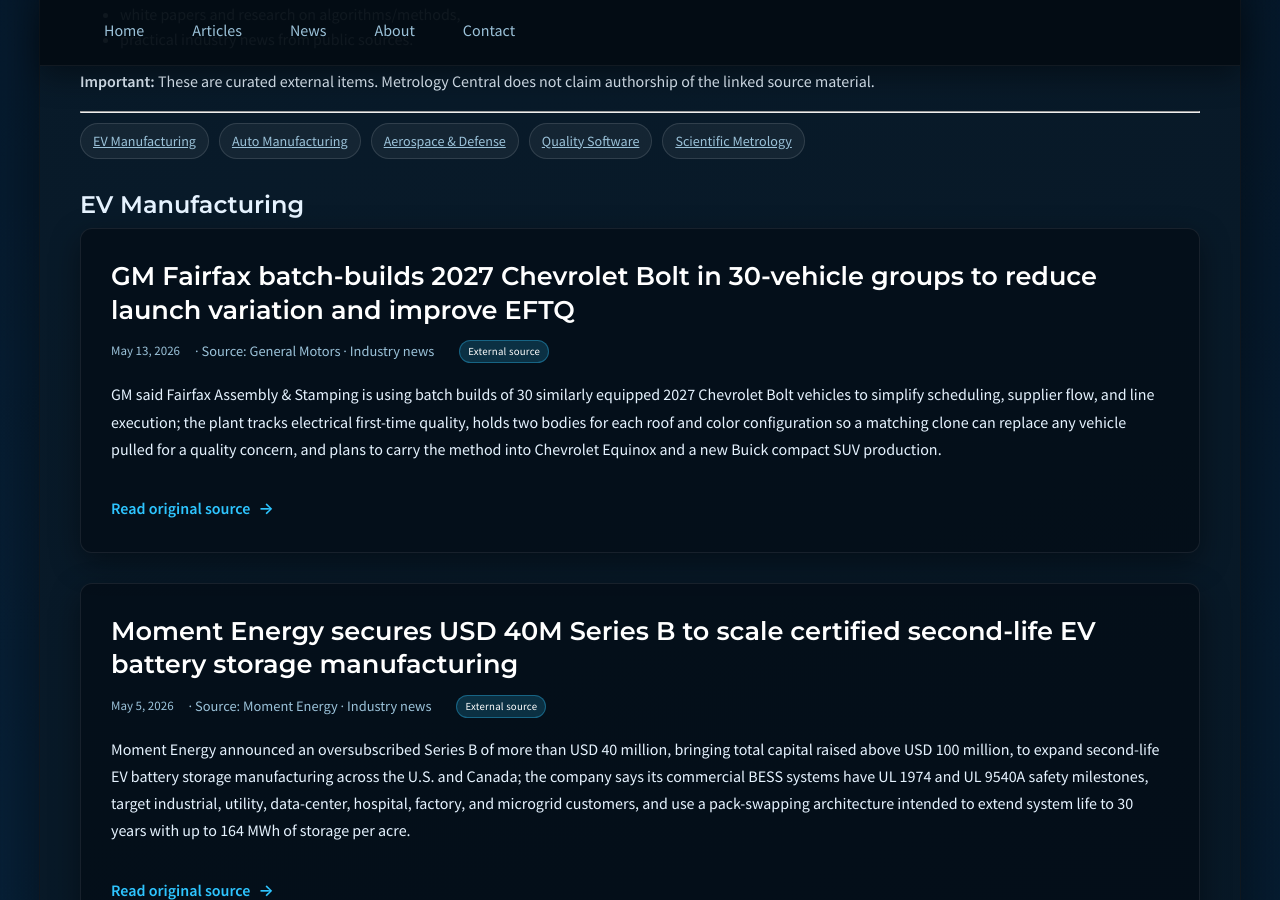
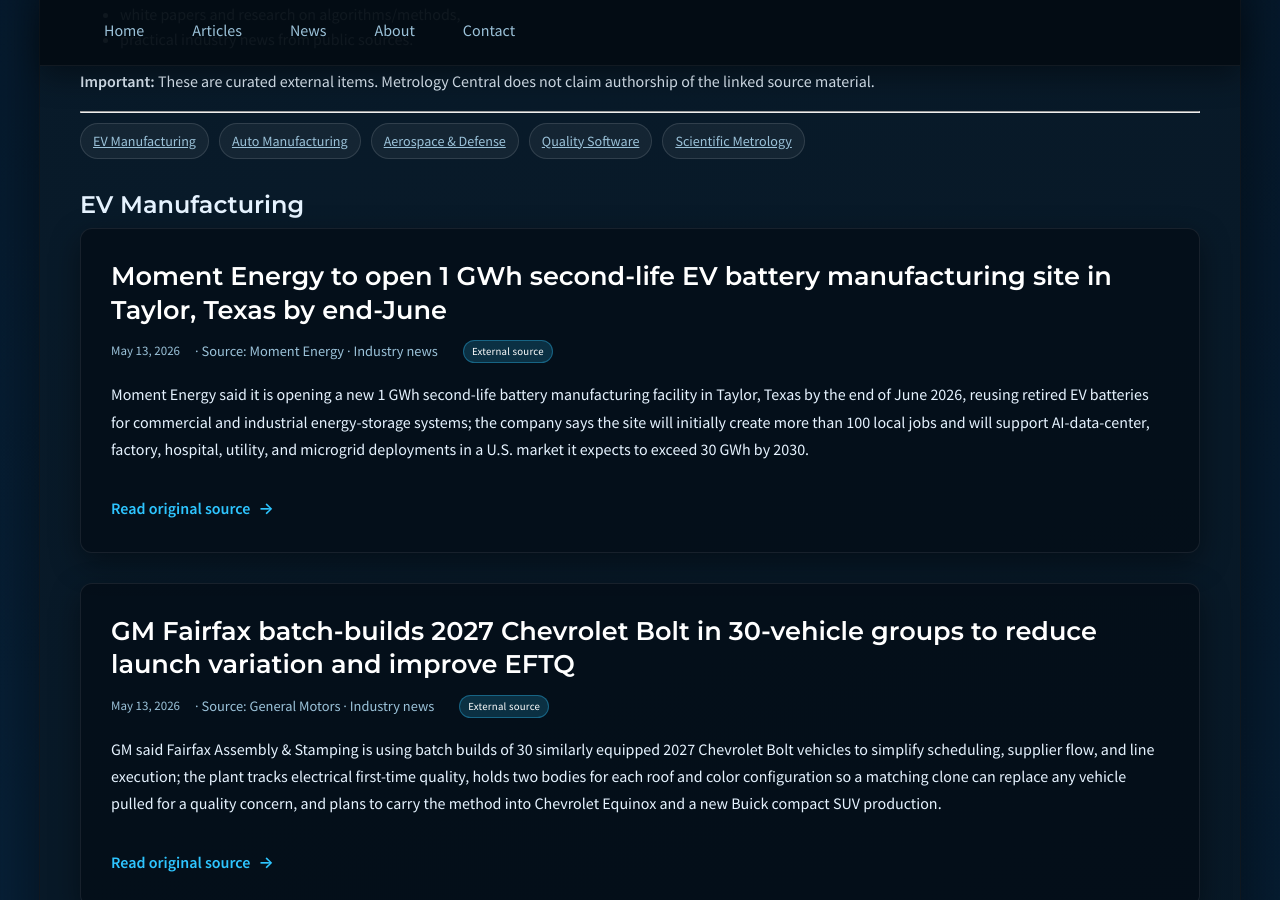
Before and after one commit to JohnForeman/MetrologyCentral, a Jekyll site: the page built from news.md, in a window 1280 px wide and 900 px high, scrolled down 480 px. Built offline with Jekyll 4.4.1, drawn with Linux system fonts in a browser that asks for light colours.

Commit message:
Update news sweep for 2026-05-16

```diff
--- a/_data/news.yml
+++ b/_data/news.yml
@@ -12,6 +12,19 @@
     range spanning 0.6 µm to 14 nm, 12 production fabs with more than 400,000 12-inch-equivalent
     wafers per month of capacity, and IATF 16949 certification across all fabs.
   url: https://www.umc.com/en/News/press_release/Content/technology_related/20260514
+- date: '2026-05-13'
+  title: Moment Energy to open 1 GWh second-life EV battery manufacturing site in
+    Taylor, Texas by end-June
+  source: Moment Energy
+  sector: ev_manufacturing
+  kind: industry_news
+  summary: Moment Energy said it is opening a new 1 GWh second-life battery manufacturing
+    facility in Taylor, Texas by the end of June 2026, reusing retired EV batteries
+    for commercial and industrial energy-storage systems; the company says the site
+    will initially create more than 100 local jobs and will support AI-data-center,
+    factory, hospital, utility, and microgrid deployments in a U.S. market it expects
+    to exceed 30 GWh by 2030.
+  url: https://www.prnewswire.com/news-releases/moment-energy-expands-to-texas-to-launch-americas-first-ev-battery-reuse-megafactory-302454304.html
 - date: '2026-05-11'
   title: RTX Collins invests USD 26.5M in Largo radar production, adding 100+ aerospace
     and defense jobs
```
